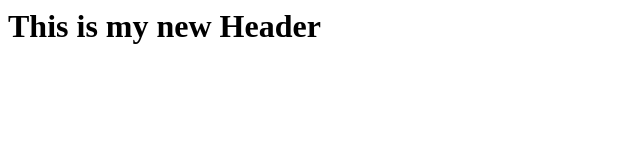
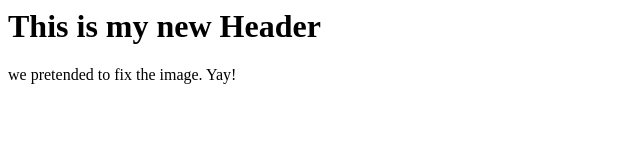
Before and after one commit to TMerco/branch-local-remote, a plain HTML site: page index.html in a window 1280 px wide. Shown: the whole page, without its empty margins (0-640 px from the left). Drawn offline with Linux system fonts and the light colour scheme.

```diff
--- a/index.html
+++ b/index.html
@@ -1 +1,2 @@
 <h1>This is my new Header</h1>
+<p>we pretended to fix the image. Yay!</p>
```
